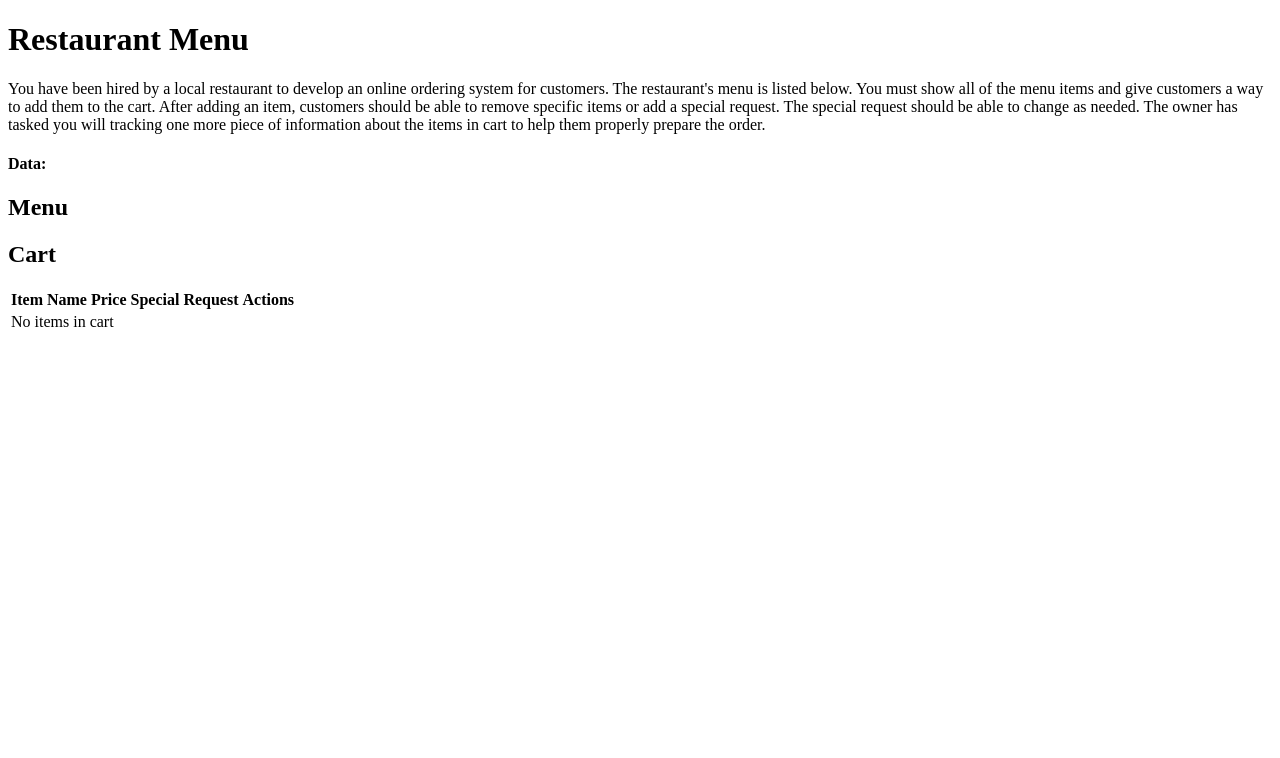
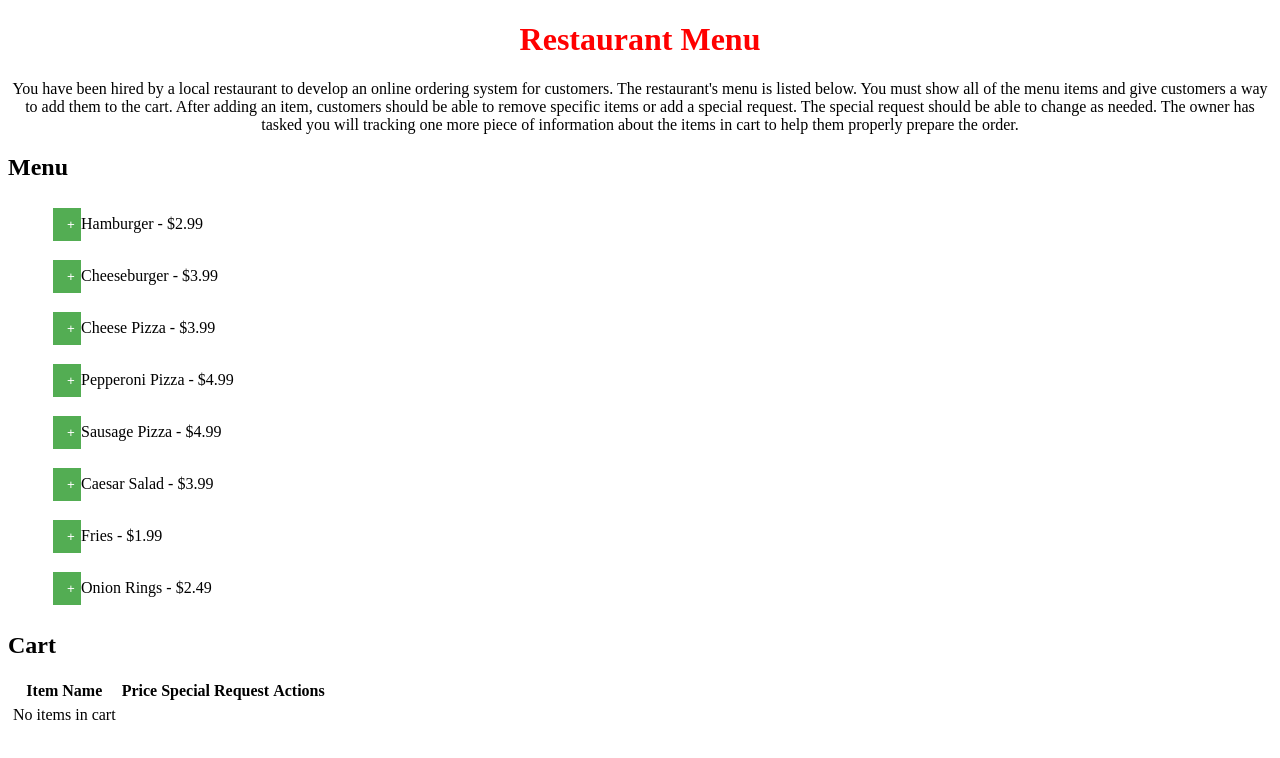
Before and after one commit to krisono/Spring-25--n220, a plain HTML site: page midterm/menu.html in a window 1280 px wide. Drawn offline with Linux system fonts and the light colour scheme.

Commit message:
added more

```diff
--- /dev/null
+++ b/midterm/css/style.css
@@ -0,0 +1,28 @@
+cart {
+    border: 1px solid black;
+    padding: 20px;
+}
+
+li {
+    list-style-type: none;
+    margin: 5px;
+}
+
+h1 {
+    color: red;
+    text-align: center;
+}
+
+p {
+    text-align: center;
+}
+
+button {
+    background-color: rgb(83, 173, 83);
+    color: white;
+    padding: 9px 14px;
+    margin: 7px 0;
+    border: none;
+    cursor: pointer;
+    width: 2%;
+}
--- /dev/null
+++ b/midterm/js/menu.js
@@ -0,0 +1,74 @@
+const menuRef = document.querySelector('#menu')
+const cartRef = document.querySelector('#cart')
+const noitemsRef = document.querySelector('#no-items')
+//const removeBtn = document.querySelector('button')
+
+const menuA = [
+  {name: 'Hamburger', price: 2.99},
+  {name: 'Cheeseburger', price: 3.99},
+  {name: 'Cheese Pizza', price: 3.99},
+  {name: 'Pepperoni Pizza ', price: 4.99},
+  {name: 'Sausage Pizza', price: 4.99},
+  {name: 'Caesar Salad', price: 3.99},
+  {name: 'Fries', price: 1.99},
+  {name: 'Onion Rings', price: 2.49}
+];
+
+const cartA = [];
+
+function checkCart () {
+  if (cartA.length > 0) {
+    noitemsRef.style.display = 'none';
+  } else {
+    noitemsRef.style.display = 'block';
+  }
+}
+
+checkCart();
+
+// if (cartA.length === 0) {
+//   noitemsRef.textContent = 'No items';
+// }
+
+function addToCart() {
+    cartRef.innerHTML = '';
+    for (let i = 0; i < cartA.length; i++) {
+      const li = document.createElement('li');
+      li.textContent = cartA[i].name + ' - $' + cartA[i].price;
+      const removeBtn = document.createElement('button');
+      removeBtn.textContent = '-';
+      removeBtn.addEventListener('click', function()
+      {
+        RemoveFromCart(i);
+    });
+        li.appendChild(removeBtn);
+        cartRef.appendChild(li);
+    }
+
+    const Total = cartA.reduce((list, item) => list + item.price, 0);
+    const total = document.createElement('li');
+    total.innerHTML = '<h4>Total: $' + Total.toFixed(2) + '</h4>';
+    cartRef.appendChild(total);
+
+    checkCart();
+}
+
+function RemoveFromCart(index) {
+    cartA.splice(index, 1);
+    addToCart();
+}
+
+for (let i = 0; i < menuA.length; i++) {
+    const li = document.createElement('li');
+    const btn = document.createElement('button');
+    btn.textContent = ' + ';
+    btn.addEventListener('click', function() {
+        cartA.push(menuA[i]);
+        addToCart();
+    });
+    li.appendChild(btn);
+    const span = document.createElement('span');
+    span.textContent =  menuA[i].name + ' - $' + menuA[i].price;
+    li.appendChild(span);
+    menuRef.appendChild(li);
+  }
--- a/midterm/menu.html
+++ b/midterm/menu.html
@@ -4,9 +4,12 @@
     <meta charset="UTF-8" />
     <meta name="viewport" content="width=device-width, initial-scale=1.0" />
     <title>Document</title>
+    <link rel="stylesheet" href="css/style.css" />
   </head>
   <body>
+
     <h1>Restaurant Menu</h1>
+
     <p>
       You have been hired by a local restaurant to develop an online ordering
       system for customers. The restaurant's menu is listed below. You must show
@@ -17,11 +20,13 @@
       information about the items in cart to help them properly prepare the
       order.
     </p>
-    <h4>Data:</h4>
+
     <h2>Menu</h2>
     <ul id="menu" style="list-style-type: none; background-color: white"></ul>
+
     <h2>Cart</h2>
-    <table id="cart">
+    <table>
+      <tbody id="cart">
         <tr>
           <th>Item Name</th>
           <th>Price</th>
@@ -32,6 +37,7 @@
           <td colspan="4">No items in cart</td>
         </tr>
         <tr></tr>
+      </tbody>
     </table>
 
     <script src="js/menu.js"></script>
```
Also changed, not shown: 1 other file. Lines whose indentation alone changed are shown as unchanged.
